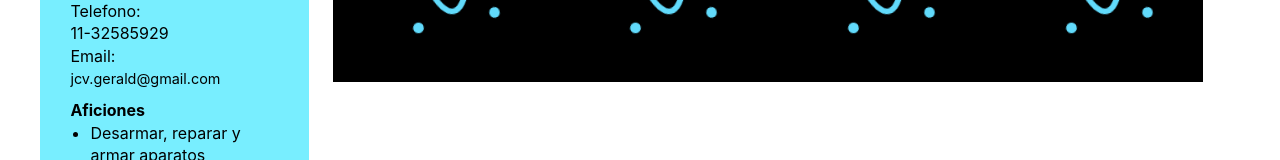
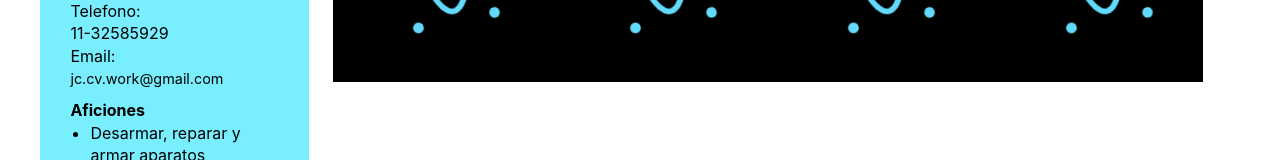
Before and after one commit to jcsamgit/presentacion, a React (Create React App) app: page / in a window 1280 px wide. Shown: the part 532-692 px from the top of the page. Built offline with nearby package versions, Linux system fonts and the light colour scheme.

Commit message:
se modifico el email

```diff
--- a/src/components/Aptitudes.js
+++ b/src/components/Aptitudes.js
@@ -16,7 +16,7 @@ export default function Aptitudes(props) {
             <li>HTML, CSS, SASS, SEO (avanzado)</li>
             <li>Firebase (básico)</li>
             <li>JavaScript, JQuery (avanzado)</li>
-            <li>Boostrap y material ui (intermedio)</li>
+            <li>Bootstrap y material ui (intermedio)</li>
         </div>
   )
 }
--- a/src/components/Lateral.js
+++ b/src/components/Lateral.js
@@ -7,7 +7,7 @@ export default function Lateral() {
             <p>Creativo, responsable y autodidactico. Muy bueno con los algoritmos, las matemáticas y la tecnologia; destacando la inteligencia lógica y analítica.</p>
             <h4>Contacto</h4>
             <p>Telefono:<br></br> 11-32585929</p>
-            <p>Email:<br></br> <span className='email'>jcv.gerald@gmail.com</span></p>
+            <p>Email:<br></br> <span className='email'>jc.cv.work@gmail.com</span></p>
             <h4>Aficiones</h4>
             <ul>
                 <li>Desarmar, reparar y armar aparatos</li>
--- a/src/components/Main.js
+++ b/src/components/Main.js
@@ -8,7 +8,7 @@ import Logo from './Logo'
 
 export default function Main() {
   return (
-    <div className='main'>
+    <div className='main' id='main'>
 
         <div className='mainLogoContainer'>
             <div className='mainLogo'>
```
